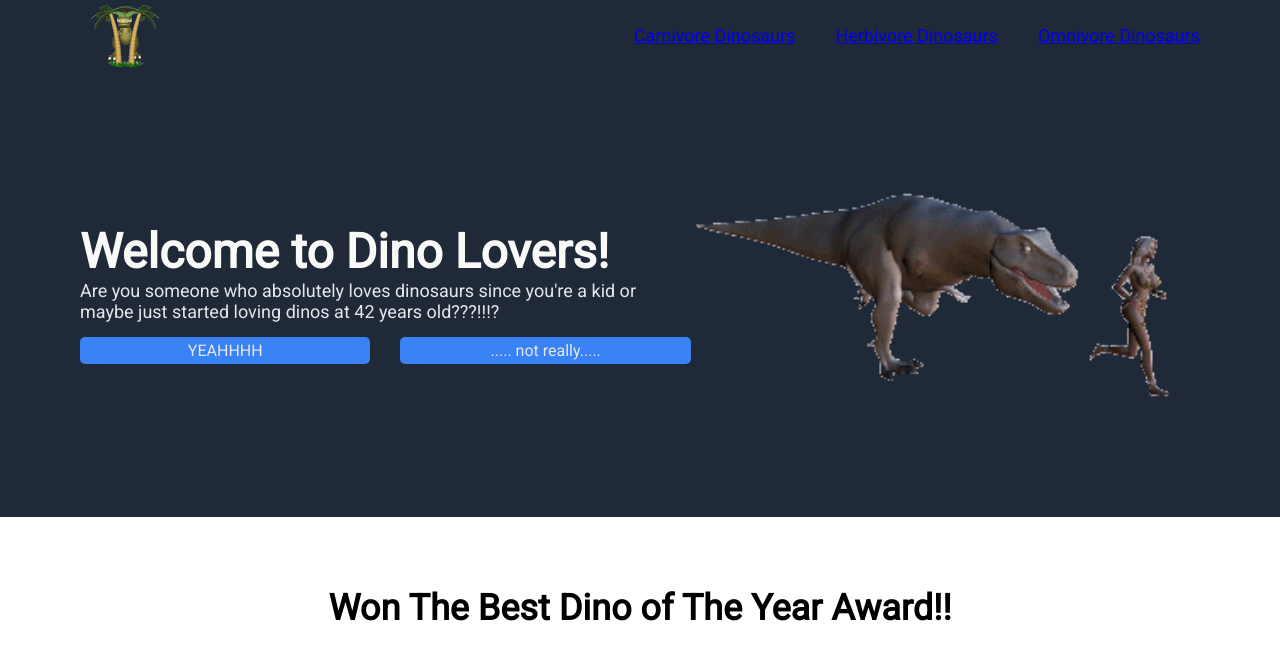
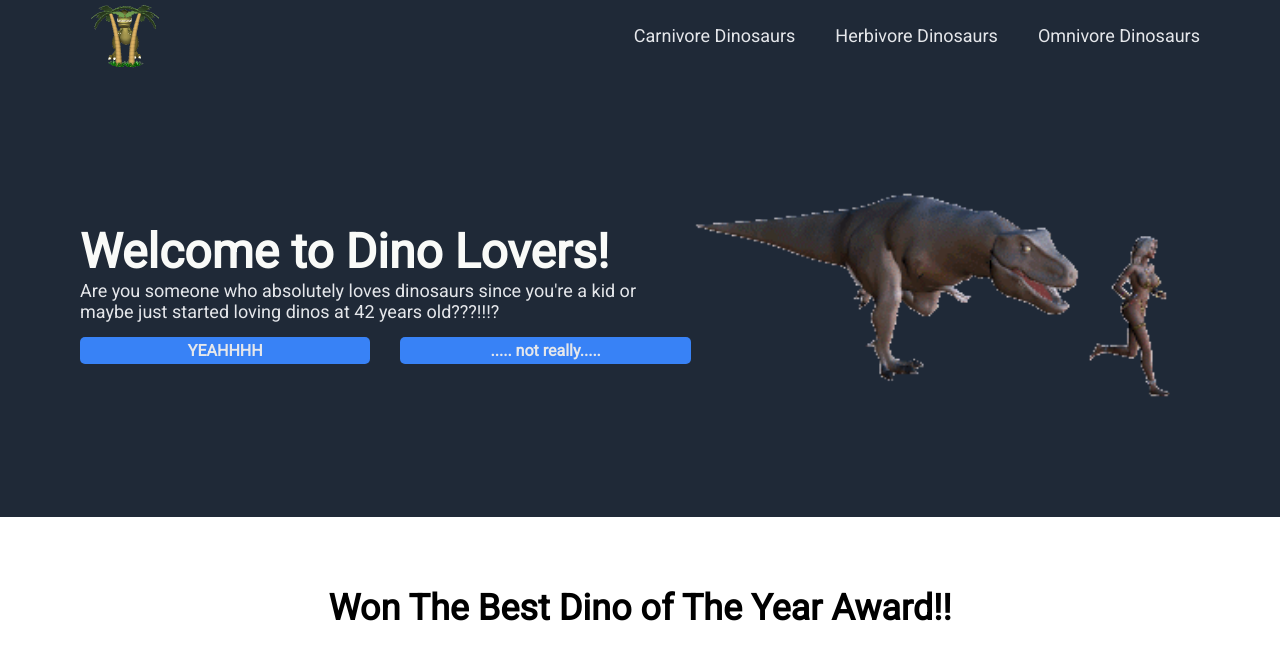
Before and after one commit to marianasantis/dino-lovers, a plain HTML site: page index.html in a window 1280 px wide. Shown: the top 647 px of the page. Drawn offline with Linux system fonts and the light colour scheme.

Commit message:
Make buttons prettier

```diff
--- a/style.css
+++ b/style.css
@@ -39,6 +39,11 @@ body {
   display: flex;
   gap: 40px;
   list-style: none;
+}
+
+.header a {
+  color: #E5E7EB;
+  text-decoration: none;
 }
 
 .first-cont .content {
@@ -83,6 +88,7 @@ body {
   text-align: center;
   text-decoration: none;
   padding: 4px;
+  font-weight: bold;
 }
 
 .image {
```
